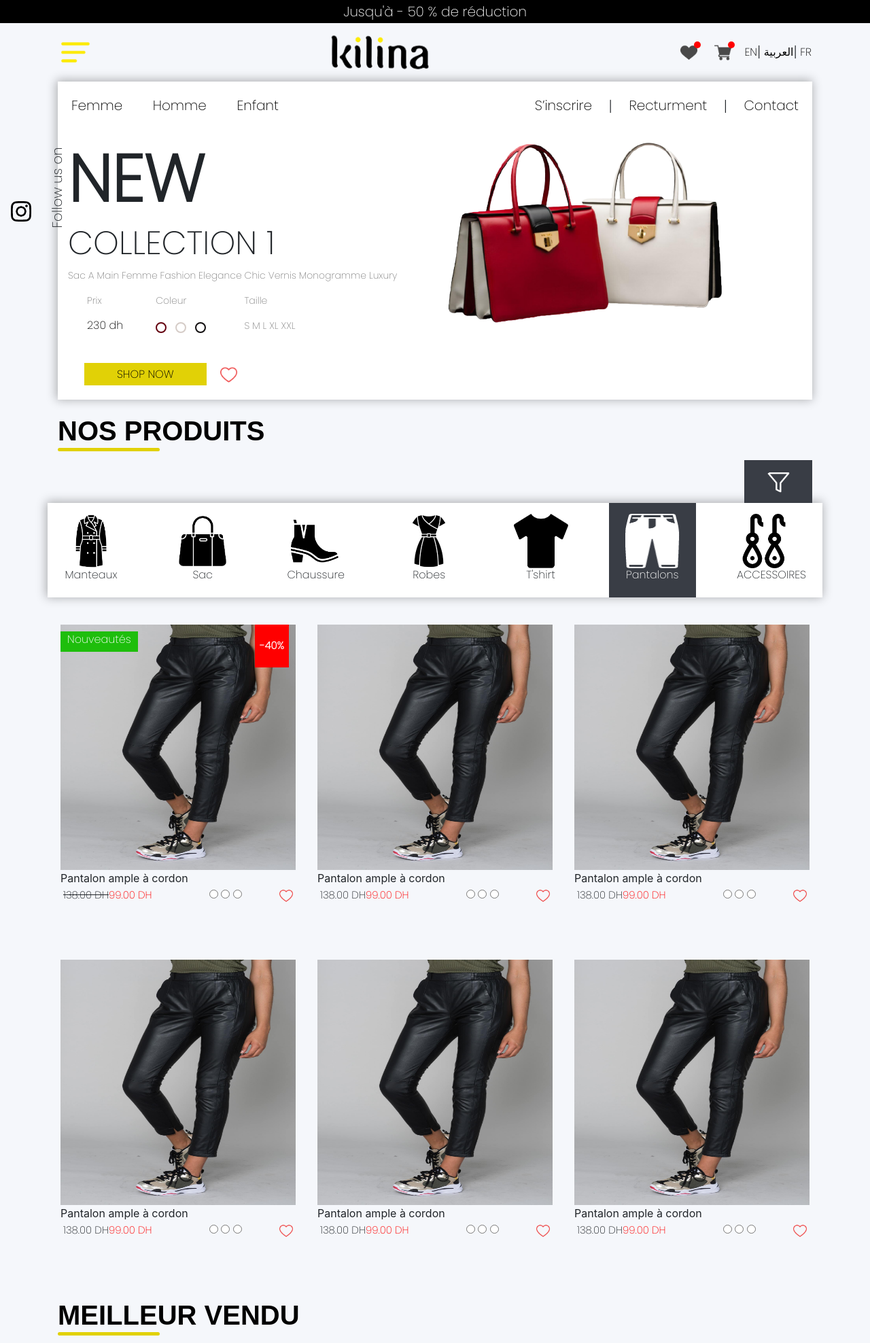
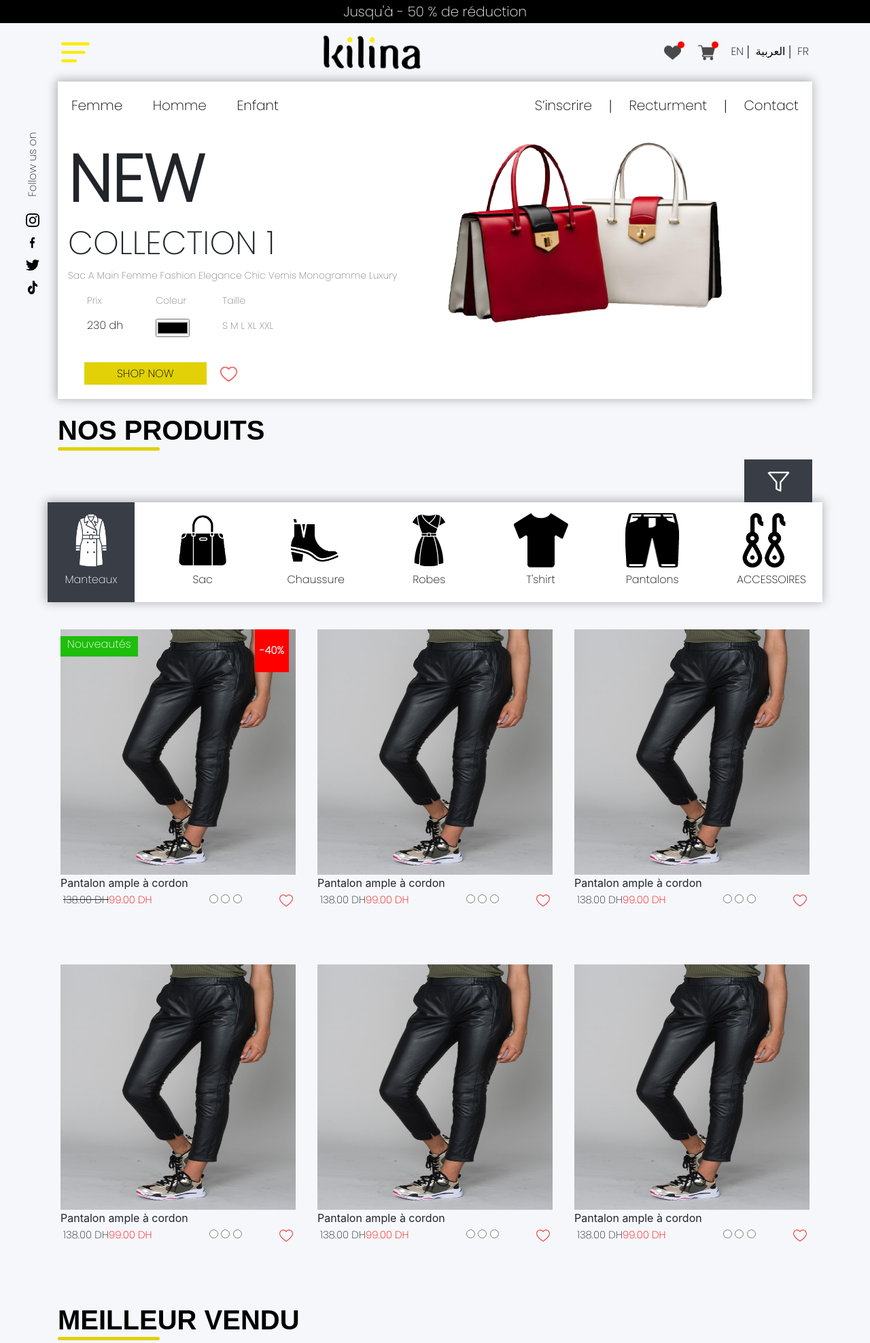
Before and after one commit to ayoubch16/KILINA, a PHP site: page /index.php?c=1 in a window 1280 px wide. Shown: the top 1976 px of the page at 68% size. Run offline with PHP 8.4, Linux system fonts and the light colour scheme; some libraries are stand-ins or nearby versions.

Commit message:
kilina 09/02/2022

```diff
--- a/css/style.css
+++ b/css/style.css
@@ -162,7 +162,9 @@ p a:hover {
 .categories .activecat{
     background-color: #393d45;
     color: #fff;
-
+}
+.categories .activecat a h6{
+    color: #fff;
 
 }
 .categories .activecat img {
@@ -180,9 +182,15 @@ p a:hover {
     width: 80px;
     width: 80px;
 }
-.categories h6 {
+.categories   a h6 {
     text-align: center;
+    color: #000 ;
 }
+.categories   a :hover {
+    color: #fff !important;
+    text-decoration: none;
+}
+
 
 /* listeproduit */
 
@@ -366,3 +374,5 @@ p a:hover {
     z-index: 99;
 
 }
+
+/* navbar */
--- a/index.php
+++ b/index.php
@@ -1,3 +1,6 @@
+<?php
+$c=$_GET['c'];
+?>
 <?php include 'header.php';?>
 
 <body>
@@ -96,12 +99,13 @@
                         <div class="mx-4">
                             <p>Coleur</p>
                             <p>
-                                <input type="radio" name="demo" class="demo demo1" id="demo1">
+                                <input type="color" name="" id="">
+                                <!-- <input type="radio" name="demo" class="demo demo1" id="demo1">
                                 <label for="demo1">&nbsp;</label>
                                 <input type="radio" name="demo" class="demo demo2" id="demo2">
                                 <label for="demo2">&nbsp;</label>
                                 <input type="radio" name="demo" class="demo demo3" id="demo3">
-                                <label for="demo3">&nbsp;</label>
+                                <label for="demo3">&nbsp;</label> -->
 
                             </p>
                         </div>
@@ -224,33 +228,47 @@
             </a>
         </div>
         <div class="categories mb-3 row">
-            <div class="p-3 px-4 cat">
+            <div class="p-3 px-4 cat <?php if($c==1){echo 'activecat';} ?>">
+                <a href="index.php?c=1">
                 <img src="image/icone/manteau.png" width="80" height="80" alt="">
-                <h6>Manteaux</h6>
+                <h6 class="mt-2">Manteaux</h6>
+                </a>
             </div>
-            <div class="p-3 px-4 cat">
+            <div class="p-3 px-4 cat <?php if($c==2){echo 'activecat';} ?>">
+                <a href="index.php?c=2">
                 <img src="image/icone/sac-a-main.png" width="80" height="80" alt="">
-                <h6>Sac</h6>
+                <h6 class="mt-2">Sac</h6>
+                </a>
             </div>
-            <div class="p-3 px-4 cat">
+            <div class="p-3 px-4 cat <?php if($c==3){echo 'activecat';} ?>">
+                <a href="index.php?c=3">
                 <img src="image/icone/bottes-femme.png" width="80" height="80" alt="">
-                <h6>Chaussure</h6>
+                <h6 class="mt-2">Chaussure</h6>
+                </a>
             </div>
-            <div class="p-3 px-4 cat">
+            <div class="p-3 px-4 cat <?php if($c==4){echo 'activecat';} ?>">
+                <a href="index.php?c=4">
                 <img src="image/icone/robe.png" width="80" height="80" alt="">
-                <h6>Robes</h6>
+                <h6 class="mt-2">Robes</h6>
+                </a>
             </div>
-            <div class="p-3 px-4 cat">
+            <div class="p-3 px-4 cat <?php if($c==5){echo 'activecat';} ?>">
+                <a href="index.php?c=5">
                 <img src="image/icone/tshirt.png" width="80" height="80" alt="">
-                <h6>T'shirt</h6>
+                <h6 class="mt-2">T'shirt</h6>
+                </a>
             </div>
-            <div class="p-3 px-4 cat activecat">
+            <div class="p-3 px-4 cat <?php if($c==6){echo 'activecat';} ?>">
+                <a href="index.php?c=6">
                 <img src="image/icone/Tracé 209.png" width="80" height="80" alt="">
-                <h6>Pantalons</h6>
+                <h6 class="mt-2">Pantalons</h6>
+                </a>
             </div>
-            <div class="p-3 px-4 cat">
+            <div class="p-3 px-4 cat <?php if($c==7){echo 'activecat';} ?>">
+                <a href="index.php?c=7">
                 <img src="image/icone/accessoire.png" width="80" height="80" alt="">
-                <h6>ACCESSOIRES</h6>
+                <h6 class="mt-2">ACCESSOIRES</h6>
+                </a>
             </div>
 
 
--- a/navbar.php
+++ b/navbar.php
@@ -9,24 +9,138 @@
                         background: #fff;
                         box-shadow:-1px -1px 14px 1px rgba(0,0,0,0.31);
                         width: 350px;
-                        }
-                        .resaux-sociaux{
+                 }
+                 input[type="radio"].taille {
+                    display: none;
+                }
+
+                input[type="radio"].taille+label {
+                    color:gray;
+                }
+                input[type="radio"].taille+label:hover {
+                    color:#000;
+                    cursor: pointer;
+                }
+
+                input[type="radio"].taille1+label {
+                    background-color: #fff;
+                }
+
+                input[type="radio"].taille1:checked+label {
+                    color: #000;
+                }
+
+                input[type="radio"].taille2:checked+label {
+                    color: #000;
+                }
+
+                input[type="radio"].taille3:checked+label {
+                    color: #000;
+                }
+
+                input[type="radio"].taille4:checked+label {
+                    color: #000;
+                }
+                input[type="radio"].taille5:checked+label {
+                    color: #000;
+                }
+
+                input[type="radio"].color {
+        display: none;
+    }
+
+    input[type="radio"].color+label {
+        position: relative;
+        padding-left: 1.3rem;
+    }
+
+    input[type="radio"].color+label::before,
+    input[type="radio"].color+label::after {
+        display: block;
+        position: absolute;
+        box-sizing: border-box;
+        bottom: 0;
+        left: 0;
+        content: '';
+        width: 1rem;
+        height: 1rem;
+        border-radius: 1rem;
+    }
+
+    input[type="radio"].color1+label::before {
+        border: 2px solid #640010;
+        background-color: #fff;
+    }
+
+    input[type="radio"].color1:checked+label::after {
+        background-color: #640010;
+    }
+
+    input[type="radio"].color2+label::before {
+        border: 2px solid #D5CCC7;
+        background-color: #fff;
+        color: #fff;
+    }
+
+    input[type="radio"].color2:checked+label::after {
+        background-color: #D5CCC7;
+    }
+
+    input[type="radio"].color3+label::before {
+        border: 2px solid #110E0F;
+        background-color: #fff;
+    }
+
+    input[type="radio"].color3:checked+label::after {
+        background-color: #110E0F;
+    }
+
+
+
+                        .parent {
                             position: fixed;
-                            top: 30%;
-                            left: 0;
-                        }
-                        .resaux-sociaux h5{
-                            transform: rotate(-90deg);
-                        }
+                            top: 230px;
+                            left: 0px;
+                            display: grid;
+                            z-index: -9;
+
+                            }
+                            .parent img {
+                                filter: brightness(0%);
+                            }
+                            .parent img:hover {
+                                filter: brightness(100%);
+                            }
+                            .div1 p {
+                                transform: rotate(-90deg);
+
+                            }
+                            .div2 { grid-area: 2 / 1 / 3 / 2;
+                                    text-align: center;
+                            }
+                            .div3 { grid-area: 3 / 1 / 4 / 2;
+                                    text-align: center;
+                            }
+                            .div4 { grid-area: 4 / 1 / 5 / 2;
+                                    text-align: center;
+                            }
+                            .div5 { grid-area: 5 / 1 / 6 / 2;
+                                    text-align: center;
+                            }
   </style><!-- reduction -->
 <div class="reduction ">
         <p>Jusqu'à - 50 % de réduction</p>
 </div>
-<div class="resaux-sociaux p-3">
-    <h5 class="m-2">Follow us on</h5>
-    <img src="image/icone/Instagram.png" width="30" height="30" alt="">
 
+
+<div class="parent">
+    <div class="div1 mb-4 pb-3"> <p>Follow us on</p> </div>
+    <div class="div2 mb-2"> <a href=""><img class=" " src="image/instagram.png" width="20" height="20" alt="" /></a></div>
+    <div class="div3 mb-2">  <a href=""><img class="" src="image/facebook.png" width="15" height="20" alt="" /></a> </div>
+    <div class="div4 mb-2"><a href=""><img class="" src="image/twitter.png" width="20" height="20" alt="" /></a></div>
+    <div class="div5 mb-2"> <a href=""><img class="" src="image/tik-tok.png" width="16" height="20" alt="" /></a> </div>
 </div>
+
 <div class="container">
         <!-- navbar -->
     <div class="navbar row ">
@@ -34,11 +148,11 @@
 
         <div class="logo"><a href="index.php"><img src="image/logo.png" /></a></div>
         <div class="divleft">
-                <a href=""><img src="image/like.png" /><span class="badge"> </span> </a>
-                <a href=""><img src="image/panier.png"/><span class="badge"> </span> </a>
-                <a href="">EN</a>|
-                <a href="">العربية</a>|
-                <a href="">FR</a>
+                <a href="favor.php"><img src="image/like.png" /><span class="badge"> </span> </a>
+                <a href="panier.php"><img src="image/panier.png"/><span class="badge"> </span> </a>
+                <a class="mx-1" href="">EN</a>|
+                <a class="mx-1" href="">العربية</a>|
+                <a class="mx-1" href="">FR</a>
 
         </div>
     </div>
@@ -52,13 +166,13 @@
             <form action="">
                 <div class="p-3 m-3">
                     <h3>Produit Catégorie</h3>
-                    <div class="m-2"><input class="mx-2" type="radio" name="categorie"><span>Pantalons</span></div>
-                    <div class="m-2"><input class="mx-2" type="radio" name="categorie"><span>Manteaux</span></div>
-                    <div class="m-2"><input class="mx-2" type="radio" name="categorie"><span>Chaussure</span></div>
-                    <div class="m-2"><input class="mx-2" type="radio" name="categorie"><span>Sac</span></div>
-                    <div class="m-2"><input class="mx-2" type="radio" name="categorie"><span>Robes</span></div>
-                    <div class="m-2"><input class="mx-2" type="radio" name="categorie"><span>T'shirt</span></div>
-                    <div class="m-2"><input class="mx-2" type="radio" name="categorie"><span>ACCESSOIRES</span></div>
+                    <div class="m-2"><input class="mx-2" type="radio" value="Pantalons" name="categorie"><span>Pantalons</span></div>
+                    <div class="m-2"><input class="mx-2" type="radio" value="Manteaux" name="categorie"><span>Manteaux</span></div>
+                    <div class="m-2"><input class="mx-2" type="radio" value="Chaussure" name="categorie"><span>Chaussure</span></div>
+                    <div class="m-2"><input class="mx-2" type="radio" value="Sac" name="categorie"><span>Sac</span></div>
+                    <div class="m-2"><input class="mx-2" type="radio" value="Robes" name="categorie"><span>Robes</span></div>
+                    <div class="m-2"><input class="mx-2" type="radio" value="Tshirt" name="categorie"><span>T'shirt</span></div>
+                    <div class="m-2"><input class="mx-2" type="radio" value="ACCESSOIRES" name="categorie"><span>ACCESSOIRES</span></div>
                 </div>
                 <hr>
                 <div class="p-3 m-3">
```
Also changed, not shown: other parts of navbar.php (+13 -9 lines), dbconnect.php (added, +14 -0 lines), test.php (added, +71 -0 lines), image/facebook.png (added), image/icone/tiktok.png (renamed from image/icone/Icon simple-tiktok.png), image/instagram.png (added), image/tik-tok.png (added), image/twitter.png (added).
